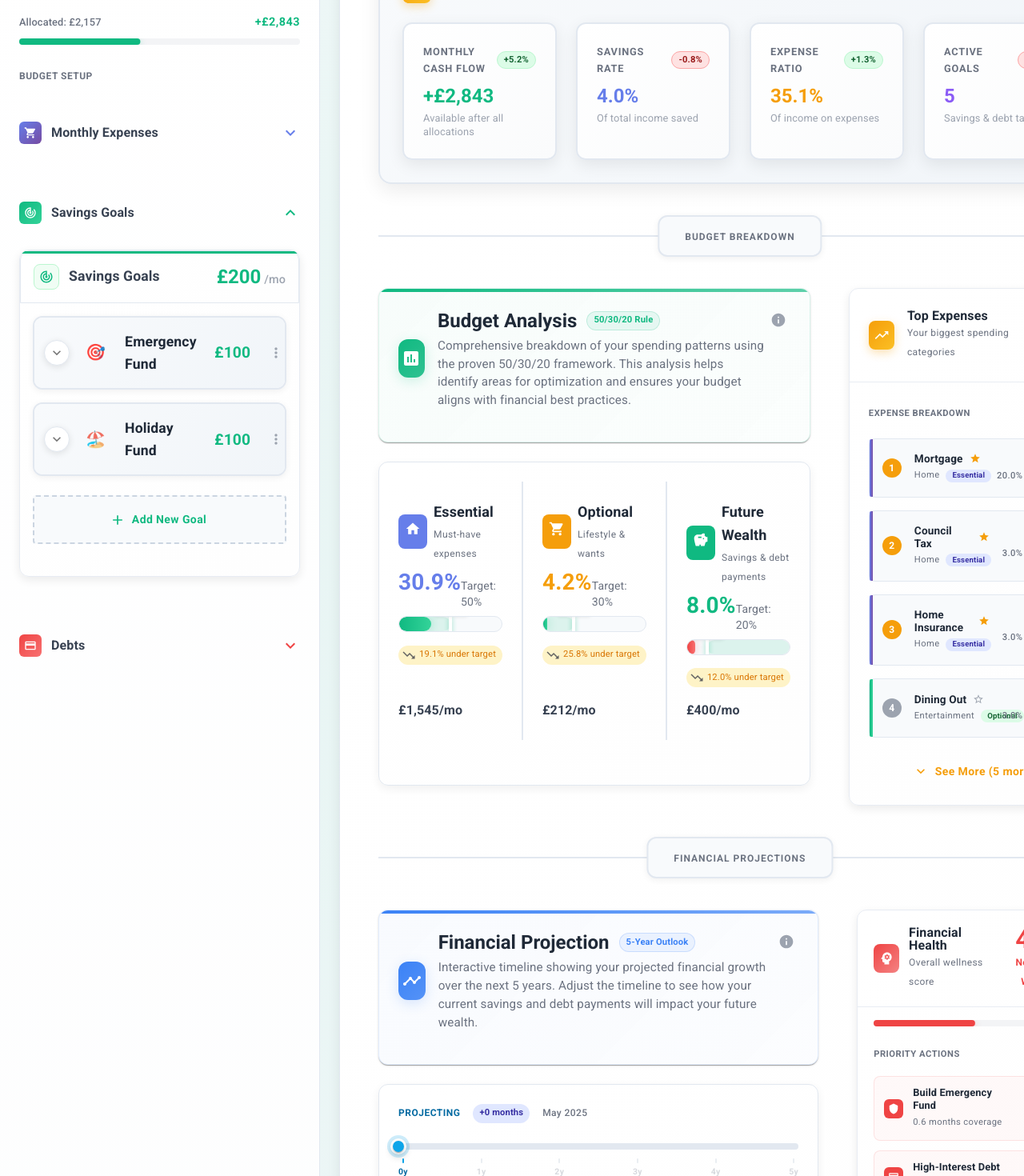
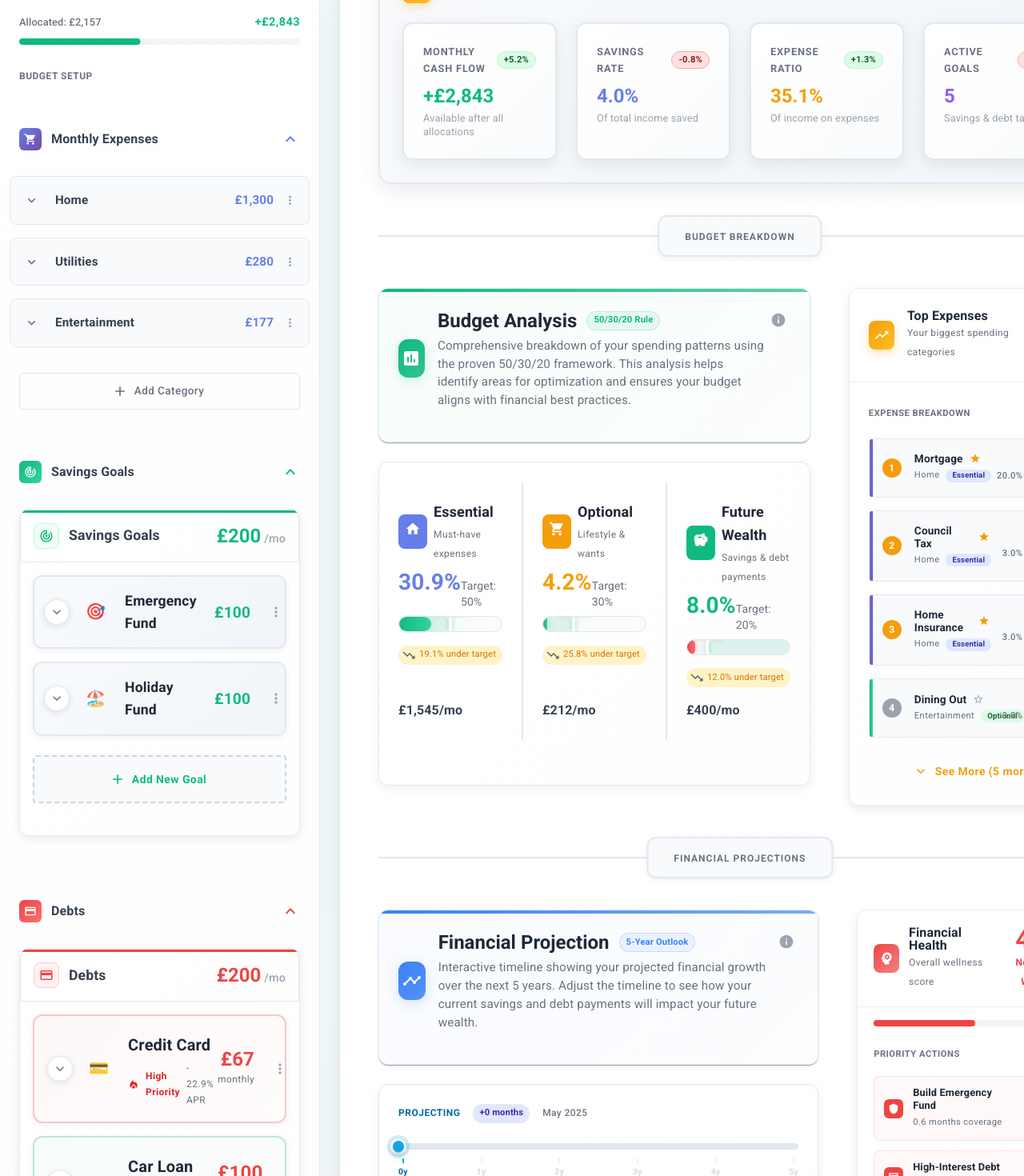
Before and after one commit to randellios/budget, a React (Vite) app: page / in a window 1280 px wide. Shown: the part 360-1830 px from the top of the page at 80% size. Built offline with nearby package versions, Linux system fonts and the light colour scheme.

Commit message:
pre-overhaul

```diff
--- a/src/App.jsx
+++ b/src/App.jsx
@@ -1,4 +1,4 @@
-import React, { useState } from 'react';
+import React, { useState, useMemo, useCallback } from 'react';
 import {
   Box,
   Typography,
@@ -36,7 +36,6 @@ import { useAppSelector } from './store/hooks';
 import { selectMonthlyIncome } from './store/slices/incomeSlice';
 import { selectRemainingIncome } from './store/selectors/budgetSelectors';
 import MonthlyIncome from './components/intake/MonthlyIncome';
-import SavingsDebtProgress from './components/overview/SavingsDebtProgress';
 
 const StyledAppBar = styled(AppBar)(({ theme }) => ({
   background: 'linear-gradient(135deg, #667eea 0%, #764ba2 100%)',
@@ -88,20 +87,6 @@ const DashboardCard = styled(Box)(({ theme }) => ({
   }
 }));
 
-const QuickActionCard = styled(Box)(({ theme, color = '#667eea' }) => ({
-  background: `linear-gradient(135deg, ${color} 0%, ${color}dd 100%)`,
-  borderRadius: 12,
-  padding: 16,
-  color: 'white',
-  cursor: 'pointer',
-  transition: 'all 0.2s ease',
-  boxShadow: `0 4px 16px ${color}30`,
-  '&:hover': {
-    transform: 'translateY(-2px)',
-    boxShadow: `0 8px 24px ${color}40`
-  }
-}));
-
 const SidebarSection = styled(Accordion)(({ theme }) => ({
   background: 'transparent',
   boxShadow: 'none',
@@ -121,6 +106,11 @@ const SidebarSection = styled(Accordion)(({ theme }) => ({
   }
 }));
 
+// Memoized components to prevent unnecessary re-renders
+const MemoizedMonthlyExpenses = React.memo(MonthlyExpenses);
+const MemoizedSavingGoals = React.memo(SavingGoals);
+const MemoizedDebts = React.memo(Debts);
+
 export default function Dashboard() {
   const [mobileOpen, setMobileOpen] = useState(false);
   const [expandedSections, setExpandedSections] = useState({
@@ -134,18 +124,20 @@ export default function Dashboard() {
   const monthlyIncome = useAppSelector(selectMonthlyIncome);
   const remainingIncome = useAppSelector(selectRemainingIncome);
 
-  const handleDrawerToggle = () => {
+  const handleDrawerToggle = useCallback(() => {
     setMobileOpen(!mobileOpen);
-  };
+  }, [mobileOpen]);
 
-  const handleSectionToggle = (section) => {
+  const handleSectionToggle = useCallback((section) => {
     setExpandedSections((prev) => ({
       ...prev,
       [section]: !prev[section]
     }));
-  };
+  }, []);
 
-  const SidebarContent = () => (
+  // Memoize the sidebar content to prevent re-renders when Redux state changes
+  const SidebarContent = useMemo(
+    () => () => (
       <Box sx={{ height: '100%', overflow: 'auto' }}>
         <Box sx={{ p: 3 }}>
           <EnhancedIncomeMonthSelector />
@@ -165,7 +157,11 @@ export default function Dashboard() {
           </Typography>
 
           {/* Monthly Expenses Section */}
-        <SidebarSection>
+          <SidebarSection
+            expanded={expandedSections.expenses}
+            onChange={() => handleSectionToggle('expenses')}
+            TransitionProps={{ unmountOnExit: false }}
+          >
             <AccordionSummary
               expandIcon={<ExpandMoreIcon sx={{ color: '#667eea' }} />}
               sx={{
@@ -180,7 +176,8 @@ export default function Dashboard() {
                   width: 28,
                   height: 28,
                   borderRadius: 1.5,
-                background: 'linear-gradient(135deg, #667eea 0%, #764ba2 100%)',
+                  background:
+                    'linear-gradient(135deg, #667eea 0%, #764ba2 100%)',
                   display: 'flex',
                   alignItems: 'center',
                   justifyContent: 'center',
@@ -196,8 +193,8 @@ export default function Dashboard() {
                 Monthly Expenses
               </Typography>
             </AccordionSummary>
-          <AccordionDetails sx={{ p: 0 }}>
-            <MonthlyExpenses />
+            <AccordionDetails>
+              <MemoizedMonthlyExpenses />
             </AccordionDetails>
           </SidebarSection>
 
@@ -205,6 +202,7 @@ export default function Dashboard() {
           <SidebarSection
             expanded={expandedSections.savings}
             onChange={() => handleSectionToggle('savings')}
+            TransitionProps={{ unmountOnExit: false }}
           >
             <AccordionSummary
               expandIcon={<ExpandMoreIcon sx={{ color: '#10b981' }} />}
@@ -220,7 +218,8 @@ export default function Dashboard() {
                   width: 28,
                   height: 28,
                   borderRadius: 1.5,
-                background: 'linear-gradient(135deg, #10b981 0%, #34d399 100%)',
+                  background:
+                    'linear-gradient(135deg, #10b981 0%, #34d399 100%)',
                   display: 'flex',
                   alignItems: 'center',
                   justifyContent: 'center',
@@ -237,12 +236,16 @@ export default function Dashboard() {
               </Typography>
             </AccordionSummary>
             <AccordionDetails>
-            <SavingGoals />
+              <MemoizedSavingGoals />
             </AccordionDetails>
           </SidebarSection>
 
           {/* Debts Section */}
-        <SidebarSection>
+          <SidebarSection
+            expanded={expandedSections.debts}
+            onChange={() => handleSectionToggle('debts')}
+            TransitionProps={{ unmountOnExit: false }}
+          >
             <AccordionSummary
               expandIcon={<ExpandMoreIcon sx={{ color: '#ef4444' }} />}
               sx={{
@@ -257,7 +260,8 @@ export default function Dashboard() {
                   width: 28,
                   height: 28,
                   borderRadius: 1.5,
-                background: 'linear-gradient(135deg, #ef4444 0%, #f87171 100%)',
+                  background:
+                    'linear-gradient(135deg, #ef4444 0%, #f87171 100%)',
                   display: 'flex',
                   alignItems: 'center',
                   justifyContent: 'center',
@@ -274,11 +278,13 @@ export default function Dashboard() {
               </Typography>
             </AccordionSummary>
             <AccordionDetails>
-            <Debts />
+              <MemoizedDebts />
             </AccordionDetails>
           </SidebarSection>
         </Box>
       </Box>
+    ),
+    [expandedSections, handleSectionToggle]
   );
 
   return (
@@ -412,11 +418,8 @@ export default function Dashboard() {
                 </Box>
               </DashboardCard>
 
-              <DashboardCard sx={{ mb: 4 }}>
+              <DashboardCard>
                 <Overview />
-              </DashboardCard>
-              <DashboardCard>
-                <SavingsDebtProgress />
               </DashboardCard>
             </Box>
           </MainContent>
```
Also changed, not shown: 2 other files (tests, documents, lock files or other folders). Lines whose indentation alone changed are shown as unchanged.
